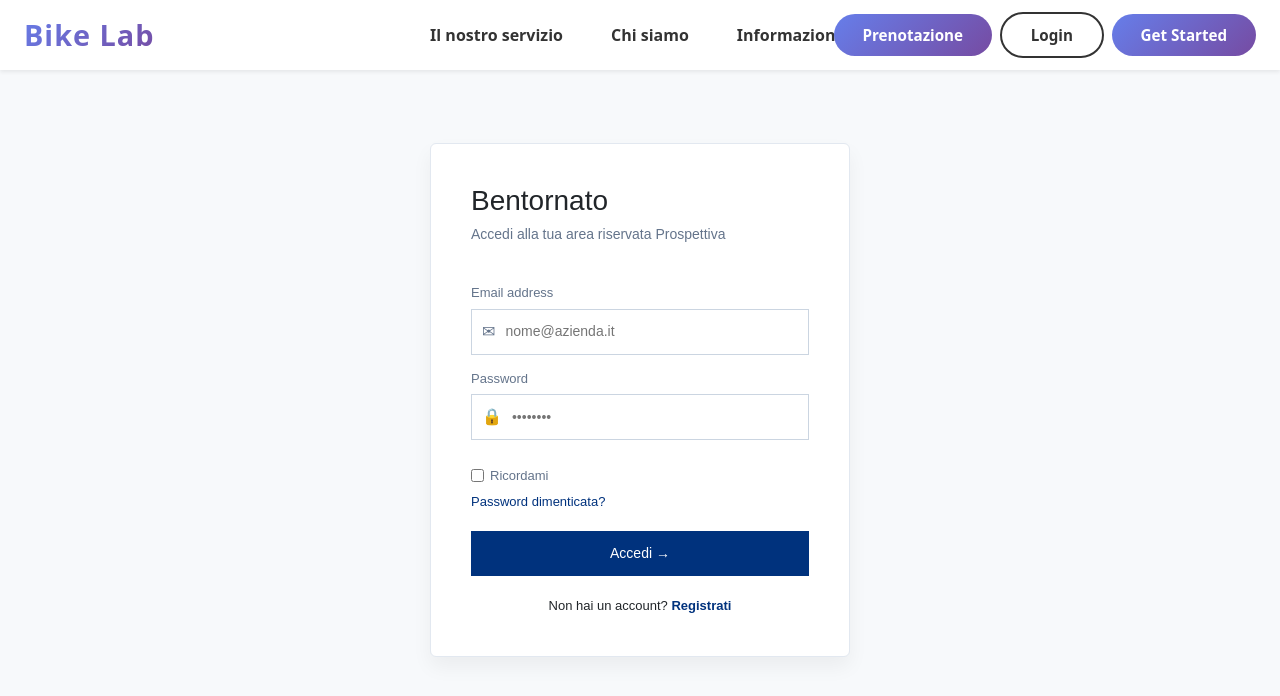
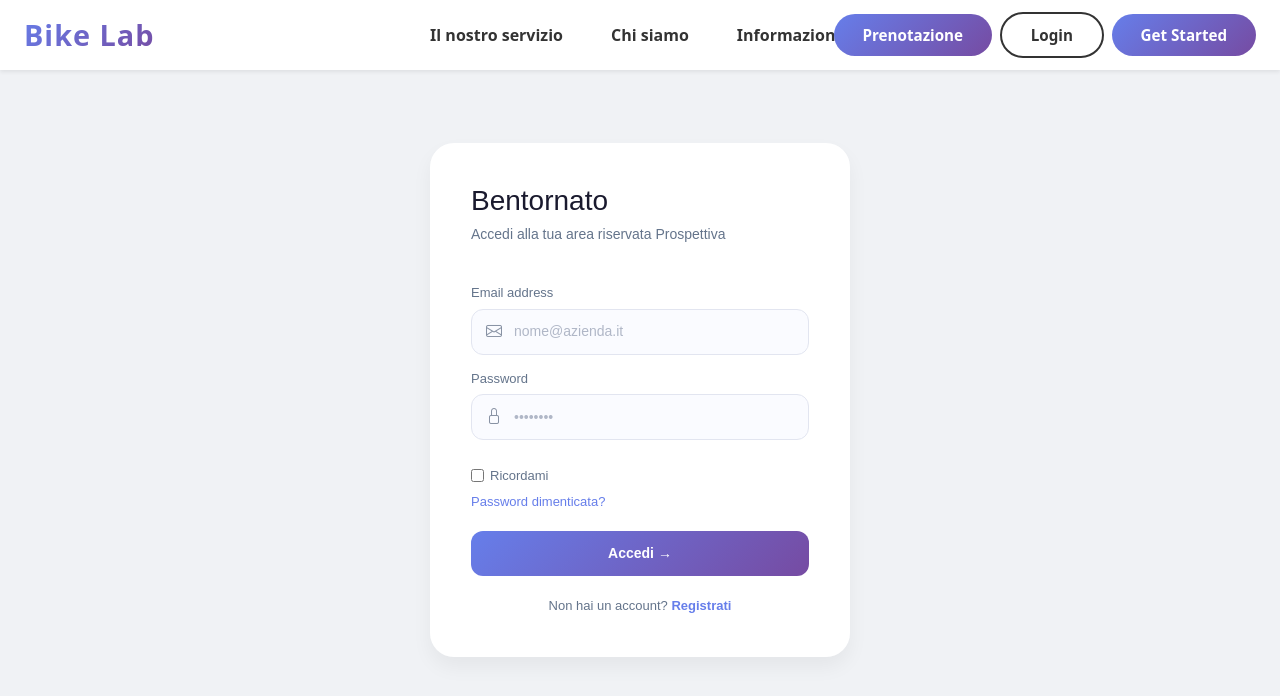
Before and after one commit to Merick-create/progect-work-2-backoffice, an Angular app in the folder project-work-2-backoffice/: page /login in a window 1280 px wide. Shown: the top 696 px of the page. Built offline with nearby package versions, Linux system fonts and the light colour scheme.

Commit message:
stile login e registrazione

```diff
--- a/project-work-2-backoffice/src/app/page/login/login.component.css
+++ b/project-work-2-backoffice/src/app/page/login/login.component.css
@@ -3,23 +3,32 @@
   display: flex;
   align-items: center;
   justify-content: center;
-  background: #f7f9fb;
+  background: #f0f2f5;
   font-family: 'Hanken Grotesk', sans-serif;
 }
 
 /* CARD */
 .card {
   width: 420px;
-  background: white;
-  border: 1px solid #e2e8f0;
+  background: rgba(255, 255, 255, 0.95);
+  backdrop-filter: blur(12px);
+  border: 1px solid rgba(255, 255, 255, 0.3);
   padding: 40px;
+  border-radius: 24px;
   box-shadow: 0 10px 20px rgba(0,0,0,0.05);
+  animation: fadeInUp 0.5s ease-out;
+}
+
+@keyframes fadeInUp {
+  from { opacity: 0; transform: translateY(30px); }
+  to   { opacity: 1; transform: translateY(0); }
 }
 
 /* TITLE */
 h1 {
   font-size: 28px;
   margin-bottom: 6px;
+  color: #1a1a2e;
 }
 
 .subtitle {
@@ -35,16 +44,25 @@ label {
   margin-bottom: 6px;
   font-size: 13px;
   color: #64748b;
+  font-weight: 500;
 }
 
 /* INPUT */
 .input-box {
   display: flex;
   align-items: center;
-  border: 1px solid #cbd5e1;
-  padding: 10px;
-  gap: 8px;
-  background: #fff;
+  border: 1.5px solid #e2e5f0;
+  padding: 10px 14px;
+  gap: 10px;
+  background: #fafbff;
+  border-radius: 12px;
+  transition: border-color 0.2s ease, box-shadow 0.2s ease, background 0.2s ease;
+}
+
+.input-box:focus-within {
+  border-color: #667eea;
+  box-shadow: 0 0 0 3px rgba(102, 126, 234, 0.15);
+  background: #ffffff;
 }
 
 .input-box input {
@@ -52,14 +70,23 @@ label {
   outline: none;
   width: 100%;
   font-size: 14px;
+  background: transparent;
+  color: #0f172a;
+}
+
+.input-box input::placeholder {
+  color: #b0b7c7;
 }
 
 .icon {
-  color: #64748b;
+  color: #8892a4;
+  font-size: 1rem;
+  display: flex;
+  align-items: center;
 }
 
-.input-box.invalid{border-color:#b91c1c}
-.field-err{font-size:13px;color:#b91c1c;margin-top:4px}
+.input-box.invalid { border-color: #b91c1c; }
+.field-err { font-size: 13px; color: #b91c1c; margin-top: 4px; }
 
 /* ROW */
 .row {
@@ -71,8 +98,13 @@ label {
 }
 
 .row a {
-  color: #00327d;
+  color: #667eea;
   text-decoration: none;
+  font-weight: 500;
+}
+
+.row a:hover {
+  text-decoration: underline;
 }
 
 /* CHECKBOX */
@@ -87,16 +119,19 @@ button {
   width: 100%;
   margin-top: 20px;
   padding: 12px;
-  background: #00327d;
+  background: linear-gradient(135deg, #667eea, #764ba2);
   color: white;
   border: none;
+  border-radius: 12px;
   cursor: pointer;
   font-size: 14px;
-  transition: 0.2s;
+  font-weight: 600;
+  transition: transform 0.2s ease, box-shadow 0.2s ease;
 }
 
-button:hover {
-  background: #0047ab;
+button:hover:not(:disabled) {
+  transform: translateY(-2px);
+  box-shadow: 0 6px 20px rgba(102, 126, 234, 0.35);
 }
 
 button:disabled {
@@ -109,10 +144,15 @@ button:disabled {
   margin-top: 20px;
   text-align: center;
   font-size: 13px;
+  color: #64748b;
 }
 
 .footer a {
-  color: #00327d;
+  color: #667eea;
   font-weight: 600;
   text-decoration: none;
 }
+
+.footer a:hover {
+  text-decoration: underline;
+}
--- a/project-work-2-backoffice/src/app/page/login/login.component.html
+++ b/project-work-2-backoffice/src/app/page/login/login.component.html
@@ -10,7 +10,7 @@
       <!-- EMAIL -->
       <label>Email address</label>
       <div class="input-box" [class.invalid]="isInvalid('username')">
-        <span class="icon">✉</span>
+        <span class="icon"><i class="bi bi-envelope"></i></span>
         <input type="email" formControlName="username" placeholder="nome@azienda.it">
       </div>
       <div class="field-err" *ngIf="isInvalid('username')">{{ fieldError('username') }}</div>
@@ -18,7 +18,7 @@
       <!-- PASSWORD -->
       <label>Password</label>
       <div class="input-box" [class.invalid]="isInvalid('password')">
-        <span class="icon">🔒</span>
+        <span class="icon"><i class="bi bi-lock"></i></span>
         <input type="password" formControlName="password" placeholder="••••••••">
       </div>
       <div class="field-err" *ngIf="isInvalid('password')">{{ fieldError('password') }}</div>
--- a/project-work-2-backoffice/src/app/page/register/register.component.css
+++ b/project-work-2-backoffice/src/app/page/register/register.component.css
@@ -3,7 +3,7 @@
   display: flex;
   align-items: center;
   justify-content: center;
-  background: #f7f9fb;
+  background: #f0f2f5;
   font-family: 'Hanken Grotesk', sans-serif;
   padding: 20px;
 }
@@ -11,16 +11,25 @@
 /* CARD */
 .card {
   width: 420px;
-  background: white;
-  border: 1px solid #e2e8f0;
+  background: rgba(255, 255, 255, 0.95);
+  backdrop-filter: blur(12px);
+  border: 1px solid rgba(255, 255, 255, 0.3);
   padding: 40px;
+  border-radius: 24px;
   box-shadow: 0 10px 20px rgba(0,0,0,0.05);
+  animation: fadeInUp 0.5s ease-out;
+}
+
+@keyframes fadeInUp {
+  from { opacity: 0; transform: translateY(30px); }
+  to   { opacity: 1; transform: translateY(0); }
 }
 
 /* TITLE */
 h1 {
   font-size: 28px;
   margin-bottom: 6px;
+  color: #1a1a2e;
 }
 
 .subtitle {
@@ -36,21 +45,25 @@ label {
   margin-bottom: 6px;
   font-size: 13px;
   color: #64748b;
+  font-weight: 500;
 }
 
 /* INPUT BOX */
 .input-box {
   display: flex;
   align-items: center;
-  border: 1px solid #cbd5e1;
-  padding: 10px;
-  gap: 8px;
-  background: #fff;
-  transition: 0.2s;
+  border: 1.5px solid #e2e5f0;
+  padding: 10px 14px;
+  gap: 10px;
+  background: #fafbff;
+  border-radius: 12px;
+  transition: border-color 0.2s ease, box-shadow 0.2s ease, background 0.2s ease;
 }
 
 .input-box:focus-within {
-  border-color: #00327d;
+  border-color: #667eea;
+  box-shadow: 0 0 0 3px rgba(102, 126, 234, 0.15);
+  background: #ffffff;
 }
 
 /* INPUT */
@@ -64,30 +77,39 @@ label {
   color: #0f172a;
 }
 
+.input-box input::placeholder {
+  color: #b0b7c7;
+}
+
 /* ICON */
 .icon {
-  color: #64748b;
-  font-size: 14px;
+  color: #8892a4;
+  font-size: 1rem;
+  display: flex;
+  align-items: center;
 }
 
-.input-box.invalid{border-color:#b91c1c}
-.field-err{font-size:13px;color:#b91c1c;margin-top:4px}
+.input-box.invalid { border-color: #b91c1c; }
+.field-err { font-size: 13px; color: #b91c1c; margin-top: 4px; }
 
 /* BUTTON */
 button {
   width: 100%;
   margin-top: 24px;
   padding: 12px;
-  background: #00327d;
+  background: linear-gradient(135deg, #667eea, #764ba2);
   color: white;
   border: none;
+  border-radius: 12px;
   cursor: pointer;
   font-size: 14px;
-  transition: 0.2s;
+  font-weight: 600;
+  transition: transform 0.2s ease, box-shadow 0.2s ease;
 }
 
-button:hover {
-  background: #0047ab;
+button:hover:not(:disabled) {
+  transform: translateY(-2px);
+  box-shadow: 0 6px 20px rgba(102, 126, 234, 0.35);
 }
 
 button:disabled {
@@ -100,17 +122,15 @@ button:disabled {
   margin-top: 20px;
   text-align: center;
   font-size: 13px;
+  color: #64748b;
 }
 
 .footer a {
-  color: #00327d;
+  color: #667eea;
   font-weight: 600;
   text-decoration: none;
 }
 
-/* ERROR TEXT */
-.text-danger {
-  margin-top: 10px;
-  color: #b91c1c;
-  font-size: 13px;
+.footer a:hover {
+  text-decoration: underline;
 }
--- a/project-work-2-backoffice/src/app/page/register/register.component.html
+++ b/project-work-2-backoffice/src/app/page/register/register.component.html
@@ -10,7 +10,7 @@
       <!-- FIRST NAME -->
       <label>First Name</label>
       <div class="input-box" [class.invalid]="isInvalid('firstName')">
-        <span class="icon">👤</span>
+        <span class="icon"><i class="bi bi-person"></i></span>
         <input type="text" formControlName="firstName" placeholder="Mario">
       </div>
       <div class="field-err" *ngIf="isInvalid('firstName')">{{ fieldError('firstName') }}</div>
@@ -18,7 +18,7 @@
       <!-- LAST NAME -->
       <label>Last Name</label>
       <div class="input-box" [class.invalid]="isInvalid('lastName')">
-        <span class="icon">👤</span>
+        <span class="icon"><i class="bi bi-person"></i></span>
         <input type="text" formControlName="lastName" placeholder="Rossi">
       </div>
       <div class="field-err" *ngIf="isInvalid('lastName')">{{ fieldError('lastName') }}</div>
@@ -26,7 +26,7 @@
       <!-- EMAIL -->
       <label>Email</label>
       <div class="input-box" [class.invalid]="isInvalid('username')">
-        <span class="icon">✉</span>
+        <span class="icon"><i class="bi bi-envelope"></i></span>
         <input type="email" formControlName="username" placeholder="nome@azienda.it">
       </div>
       <div class="field-err" *ngIf="isInvalid('username')">{{ fieldError('username') }}</div>
@@ -34,7 +34,7 @@
       <!-- PASSWORD -->
       <label>Password</label>
       <div class="input-box" [class.invalid]="isInvalid('password')">
-        <span class="icon">🔒</span>
+        <span class="icon"><i class="bi bi-lock"></i></span>
         <input type="password" formControlName="password" placeholder="••••••••">
       </div>
       <div class="field-err" *ngIf="isInvalid('password')">{{ fieldError('password') }}</div>
```
